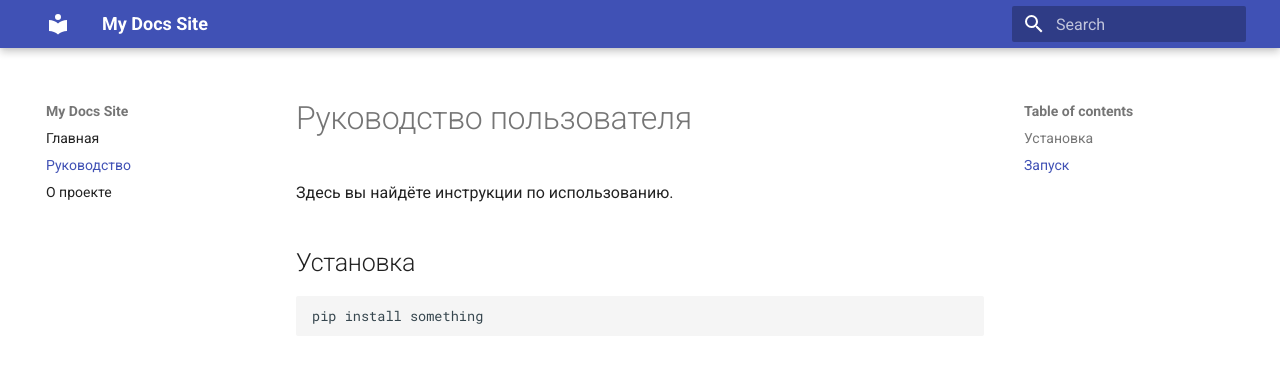
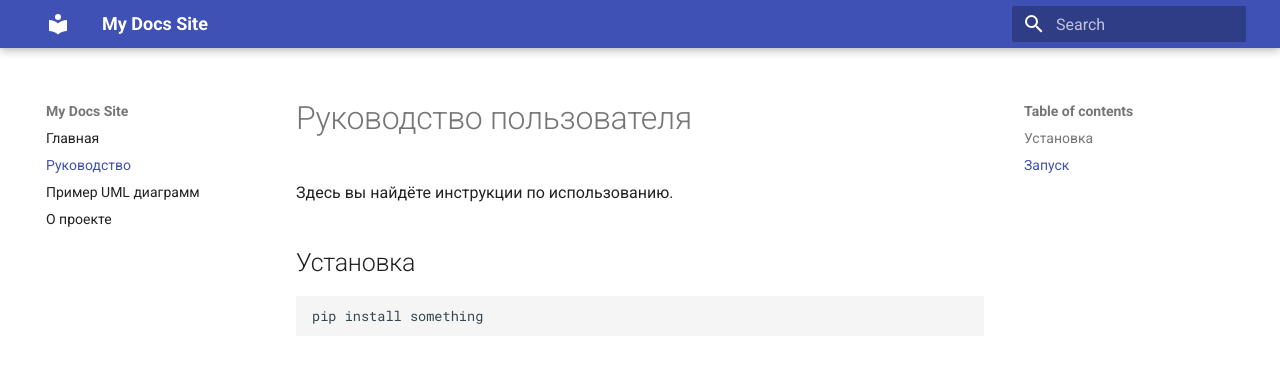
Before and after one commit to detavrin/mkdocs_example, an MkDocs documentation site: the page built from docs/guide.md, in a window 1280 px wide. Shown: the top 376 px of the page. Built offline with MkDocs 1.6.1 and Material for MkDocs 9.7.7, drawn with Linux system fonts in a browser that asks for light colours.

Commit message:
Add some UML diagrams

```diff
--- a/mkdocs.yml
+++ b/mkdocs.yml
@@ -2,7 +2,13 @@
 theme:
   name: "material"
 
+markdown_extensions:
+  - plantuml_markdown:
+      server: http://www.plantuml.com/plantuml
+      format: svg
+
 nav:
   - Главная: index.md
   - Руководство: guide.md
+  - Пример UML диаграмм: uml.md
   - О проекте: about.md
```
Also changed, not shown: docs/index.md (+1 -0 lines), docs/uml.md (added), 1 other file.
